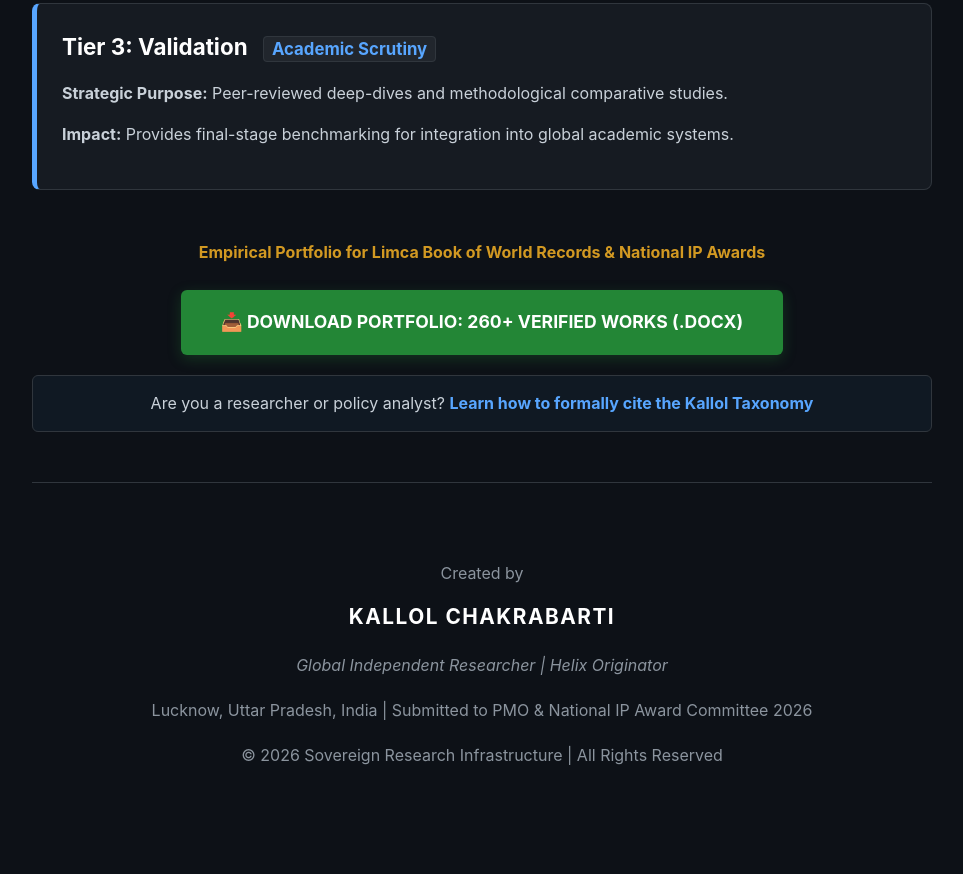
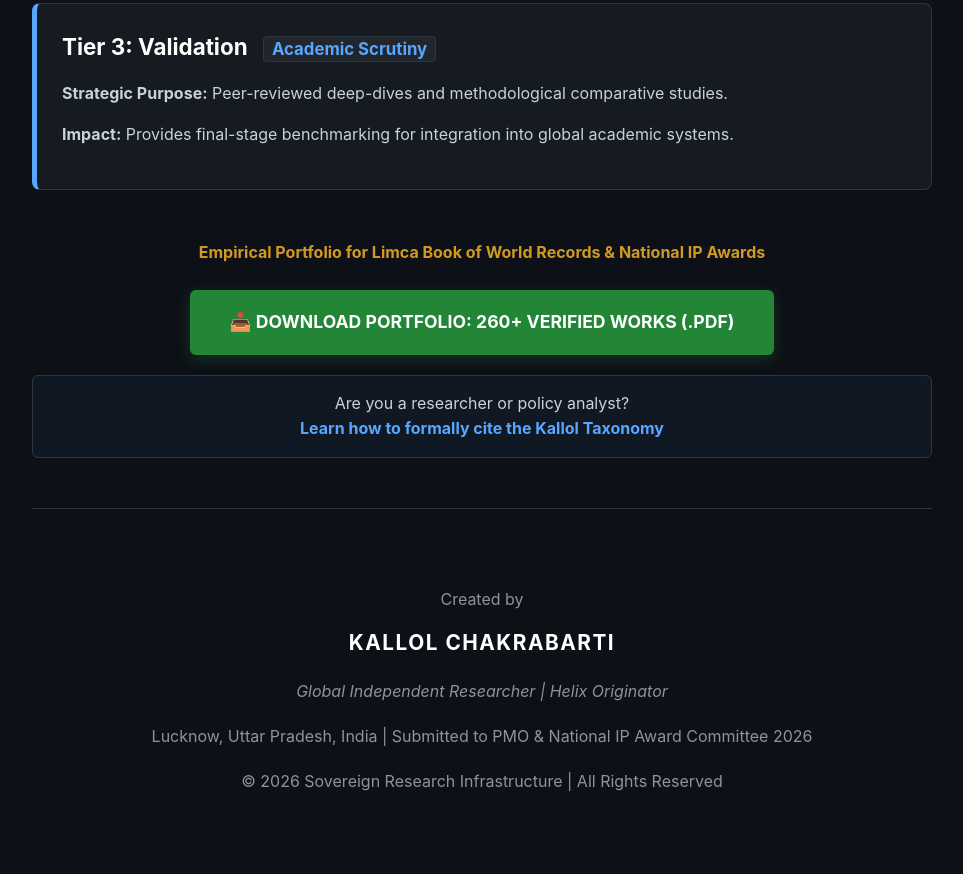
Before and after one commit to HelixOriginator/The-Kallol-Taxonomy-of-Research-DOIs, a plain HTML site: page index.html in a window 1280 px wide. Shown: the part 1413-2287 px from the top of the page, without its empty margins (158-1121 px from the left). Drawn offline with Linux system fonts and the light colour scheme.

Commit message:
Update index.html

```diff
--- a/index.html
+++ b/index.html
@@ -22,33 +22,26 @@
         .badge { border: 1px solid var(--gold); color: var(--gold); padding: 4px 15px; border-radius: 20px; font-size: 0.85em; font-weight: bold; text-transform: uppercase; margin-bottom: 20px; display: inline-block; letter-spacing: 1px; }
         h1 { font-size: 2.8em; color: #fff; margin: 10px 0; }
         .subtitle { font-size: 1.3em; color: var(--accent); font-weight: 500; margin-bottom: 30px; }
-
         .methodology { background: rgba(210, 153, 34, 0.05); border: 1px solid var(--gold); padding: 35px; border-radius: 8px; margin: 40px 0; text-align: center; }
         .methodology h2 { margin-top: 0; color: var(--gold); font-size: 1.8em; text-transform: uppercase; }
         .highlight { color: #fff; font-weight: bold; border-bottom: 1px solid var(--accent); }
-
         .abstract-box { background: #1c2128; border: 1px dashed var(--border); padding: 30px; border-radius: 8px; margin-bottom: 40px; }
         .abstract-box h3 { color: var(--accent); margin-top: 0; font-size: 1.2em; text-transform: uppercase; letter-spacing: 1px; }
         .abstract-text { font-style: italic; font-size: 1.05em; color: var(--text-muted); border-left: 3px solid var(--accent); padding-left: 20px; }
-
         .taxonomy-grid { display: grid; grid-template-columns: 1fr; gap: 20px; margin: 40px 0; }
         .tier-card { background: var(--card); border: 1px solid var(--border); border-left: 5px solid var(--accent); padding: 25px; border-radius: 8px; position: relative; }
         .tier-card h3 { margin: 0 0 10px 0; color: #fff; font-size: 1.4em; }
         .tier-card .tag { background: #21262d; font-size: 0.75em; padding: 2px 8px; border-radius: 4px; margin-left: 10px; color: var(--accent); border: 1px solid var(--border); }
-
         .btn-container { text-align: center; margin: 50px 0; }
-        .download-btn { background: var(--success); color: white; padding: 18px 40px; text-decoration: none; border-radius: 6px; font-weight: bold; font-size: 1.1em; display: inline-block; box-shadow: 0 4px 14px 0 rgba(35, 134, 54, 0.3); transition: 0.2s; }
+        .download-btn { background: var(--success); color: white; padding: 18px 40px; text-decoration: none; border-radius: 6px; font-weight: bold; font-size: 1.1em; display: inline-block; box-shadow: 0 4px 14px 0 rgba(35, 134, 54, 0.3); transition: 0.2s; border: none; cursor: pointer; }
         .download-btn:hover { background: #2ea043; transform: translateY(-2px); }
-
         .citation-link { text-align: center; margin-top: 20px; padding: 15px; background: rgba(88, 166, 255, 0.05); border-radius: 6px; border: 1px solid var(--border); }
         .citation-link a { color: var(--accent); text-decoration: none; font-weight: bold; }
-
         footer { text-align: center; padding: 60px 40px; border-top: 1px solid var(--border); color: var(--text-muted); font-size: 1em; line-height: 1.8; }
         .signature { color: #fff; font-weight: bold; font-size: 1.3em; display: block; margin-top: 10px; text-transform: uppercase; letter-spacing: 1.5px; }
     </style>
 </head>
 <body>
-
 <div class="container">
     <header>
         <div class="badge">Innovation Protocol Announcement</div>
@@ -75,13 +68,11 @@
             <p><strong>Strategic Purpose:</strong> Rapid knowledge transfer, Ready Reckoners, and Policy Briefs.</p>
             <p><strong>Impact:</strong> Prioritizes public utility and IP protection at the speed of thought.</p>
         </div>
-
         <div class="tier-card" style="border-left-color: var(--gold);">
             <h3>Tier 2: Infrastructure <span class="tag">Evidence & Trust</span></h3>
             <p><strong>Strategic Purpose:</strong> Raw Datasets, Legal Architectures, and Civic Building Blocks.</p>
             <p><strong>Impact:</strong> Establishes the 'Sovereign Data Foundation' required for institutional auditing.</p>
         </div>
-
         <div class="tier-card">
             <h3>Tier 3: Validation <span class="tag">Academic Scrutiny</span></h3>
             <p><strong>Strategic Purpose:</strong> Peer-reviewed deep-dives and methodological comparative studies.</p>
@@ -91,12 +82,11 @@
 
     <div class="btn-container">
         <p style="margin-bottom: 25px; font-weight: bold; color: var(--gold);">Empirical Portfolio for Limca Book of World Records & National IP Awards</p>
-        <a href="Kallol_Research_Bibliography_260_DOIs.docx" class="download-btn">
-            📥 DOWNLOAD PORTFOLIO: 260+ VERIFIED WORKS (.DOCX)
+        <a href="Kallol_Research_Bibliography_260_DOIs.pdf" class="download-btn" target="_blank">
+            📥 DOWNLOAD PORTFOLIO: 260+ VERIFIED WORKS (.PDF)
         </a>
-
         <div class="citation-link">
-            Are you a researcher or policy analyst?
+            Are you a researcher or policy analyst? <br>
             <a href="CITE.md">Learn how to formally cite the Kallol Taxonomy</a>
         </div>
     </div>
@@ -108,6 +98,5 @@
         <p>&copy; 2026 Sovereign Research Infrastructure | All Rights Reserved</p>
     </footer>
 </div>
-
 </body>
 </html>
```
